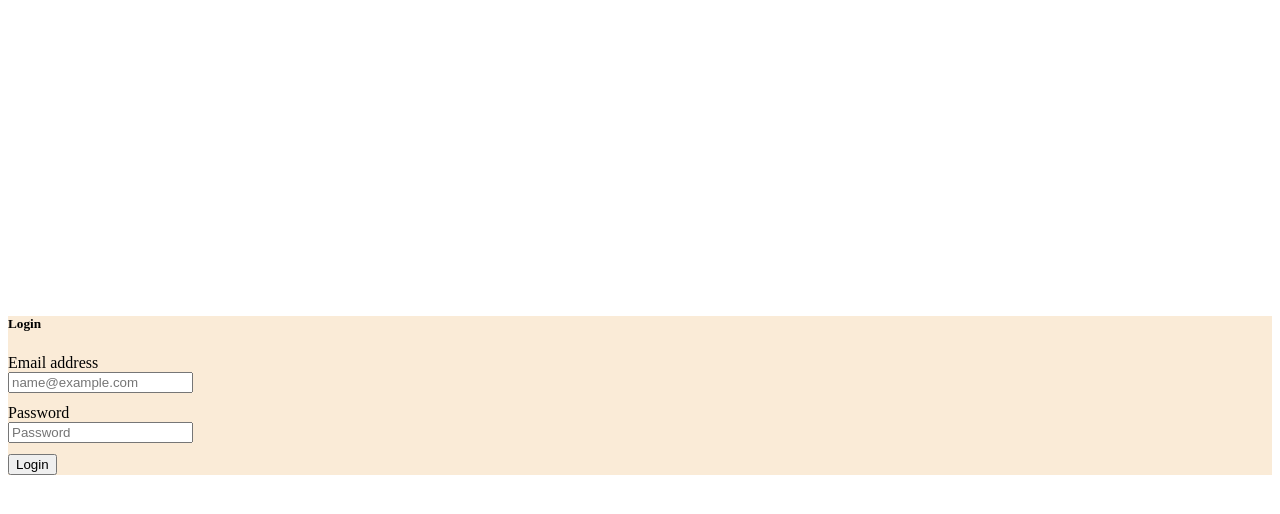
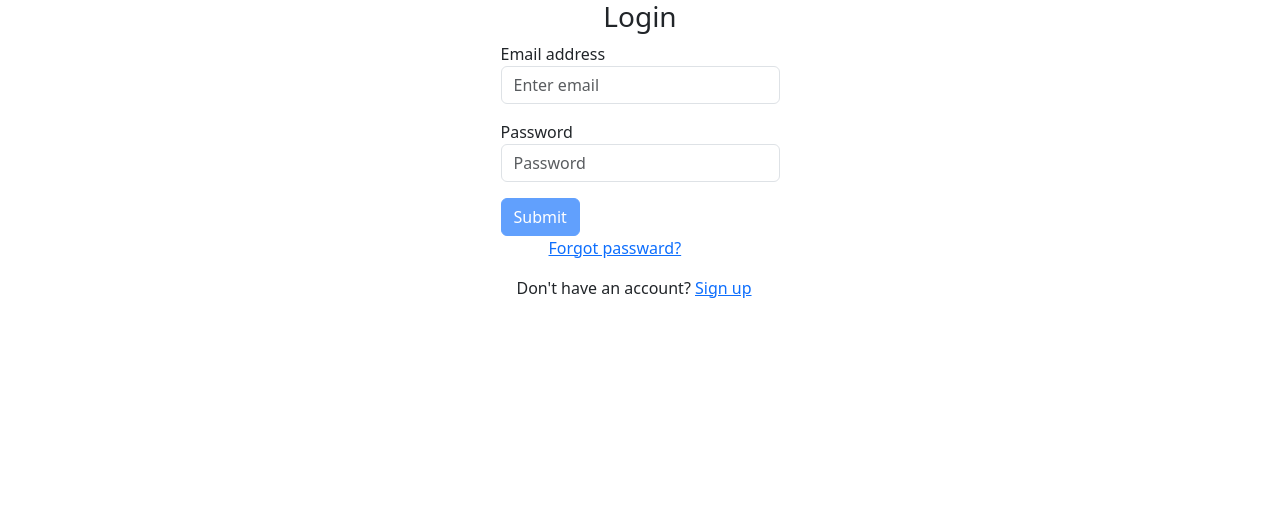
Before and after one commit to SatyamChoukse/Angular_Project_Initialization, an Angular app: page /login in a window 1280 px wide. Shown: the top 514 px of the page. Built offline with nearby package versions, Linux system fonts and the light colour scheme.

Commit message:
added login, confirmation dialog, and  loader component

```diff
--- a/package.json
+++ b/package.json
@@ -18,6 +18,7 @@
     "@angular/platform-browser": "^17.2.2",
     "@angular/platform-browser-dynamic": "^17.2.2",
     "@angular/router": "^17.2.2",
+    "bootstrap": "^5.3.3",
     "ngx-bootstrap": "^12.0.0",
     "rxjs": "~7.8.0",
     "tslib": "^2.3.0",
--- a/src/app/app.module.ts
+++ b/src/app/app.module.ts
@@ -6,6 +6,7 @@ import { LoginComponent } from './public/login/login.component';
 import { RegisterComponent } from './public/register/register.component';
 import { ReactiveFormsModule } from '@angular/forms';
 import { RouterModule, Routes } from '@angular/router';
+import { LoaderComponent } from './shared/loader/loader.component';
 
 
 const routes: Routes = [
@@ -17,7 +18,8 @@ const routes: Routes = [
   declarations: [
     AppComponent,
     LoginComponent,
-    RegisterComponent
+    RegisterComponent,
+    LoaderComponent
   ],
   imports: [
     BrowserModule,
--- a/src/app/public/login/login.component.html
+++ b/src/app/public/login/login.component.html
@@ -1,52 +1,49 @@
-<div class="container w-50 mt-2">
-  <div class="card" style="margin-top: 25%;">
-    <div class="card-body" style="background-color: antiquewhite;">
-      <h5 class="card-title text-center">Login</h5>
+<div class="container">
+  <div class="user text-center">
+      <h3>Login</h3>
+  </div>
 
+  <div *ngIf="loginFormGroup!=null" class="m-auto w-25">
       <form [formGroup]="loginFormGroup">
+          <div class="mb-3">
+              <label for="email">Email address</label>
+              <input type="email" class="form-control" placeholder="Enter email" name="email" formControlName="email">
+              <div
+                  *ngIf="this.loginFormGroup.controls.email && this.loginFormGroup.controls.email.invalid && this.loginFormGroup.controls.email.touched">
+                  <small class="text-danger" *ngIf="this.loginFormGroup.controls.email.hasError('required')">
+                      This field is required.*
+                  </small>
+                  <small class="text-danger" *ngIf="this.loginFormGroup.controls.email.hasError('pattern')">
+                      Enter in email format.*
+                  </small>
+              </div>
+          </div>
+          <div class="mb-3">
+              <label for="password" class="form-label mb-0">Password</label>
+              <input type="password" class="form-control " placeholder="Password" name="password"
+                  formControlName="password">
+              <div
+                  *ngIf="this.loginFormGroup.controls.password && this.loginFormGroup.controls.password.invalid && this.loginFormGroup.controls.password.touched">
 
-        <div class="mb-2" style="height: 50px;">
-          <div class="row">
-            <div class="col"><label class="form-control-sm">Email address</label></div>
-            <div class="col">
-              <input type="email" class="form-control form-control-sm" formControlName="email"
-                placeholder="name@example.com">
-              <span *ngIf="(loginFormGroup.controls.email.dirty || loginFormGroup.controls.email.touched)"
-                class="form-control-sm text-danger">
-                <span *ngIf="loginFormGroup.controls.email.errors?.['required']">*Email is Required</span>
-                <span *ngIf="loginFormGroup.controls.email.errors?.['pattern']">*Enter Valid Mail</span>
-              </span>
-            </div>
-          </div>
-        </div>
+                  <small class="text-danger" *ngIf="this.loginFormGroup.controls.password.hasError('required')">
+                      This field is required.*
+                  </small>
 
-        <div class="mb-2" style="height: 50px;">
-          <div class="row">
-            <div class="col col-md-6 "><label class="form-control-sm">Password</label></div>
-            <div class="col">
-              <input type="password" class="form-control form-control-sm" placeholder="Password"
-                formControlName="password">
-              <span *ngIf="(loginFormGroup.controls.password.dirty || loginFormGroup.controls.password.touched)"
-                class="form-control-sm text-danger">
-                <span *ngIf="loginFormGroup.controls.password.errors?.['required']">*Password is Required</span>
-              </span>
-            </div>
+                  <small class="text-danger" *ngIf="this.loginFormGroup.controls.password.hasError('minlength')">
+                      The minimum length for password is 6 characters.
+                  </small>
+
+              </div>
           </div>
 
-        </div>
+          <button type="submit" class="btn btn-primary"
+              [disabled]="loginFormGroup.invalid">Submit</button>
+      </form>
 
-        <div class="row container justify-content-center">
-          <div class="col-md-3">
-            <button *ngIf="!isShowSbnt" type="submit" class="btn btn-primary">Login</button>
+      <a class="ms-5">Forgot passward?</a>
 
-            <button *ngIf="isShowSbnt" class="btn btn-primary" type="button" disabled>
-              <span class="spinner-border spinner-border-sm" role="status" aria-hidden="true"></span>
-              <span class="sr-only">Loading...</span>
-            </button>
-          </div>
-        </div>
-
-      </form>
-    </div>
+      <div class="m-3">
+          Don't have an account? <a routerLink="../signup" class="">Sign up</a>
+      </div>
   </div>
 </div>
--- a/src/app/public/login/login.component.scss
+++ b/src/app/public/login/login.component.scss
@@ -0,0 +1,26 @@
+.box {
+  height: 100vh;
+  display: flex;
+  flex-direction: column;
+
+  align-items: center;
+  padding-top: 40px;
+
+  .user {
+    display: flex;
+    justify-content: center;
+    align-items: center;
+
+    a,
+    h1 {
+      margin: 0 10px;
+    }
+  }
+}
+
+.container {
+  h1 {
+    padding-bottom: 30px;
+  }
+
+}
--- a/src/app/public/login/login.component.ts
+++ b/src/app/public/login/login.component.ts
@@ -12,7 +12,7 @@ export class LoginComponent {
   public isShowSbnt: boolean = false;
   public loginFormGroup: FormGroup<loginModel> = new FormGroup<loginModel>({
     email: new FormControl(null, [Validators.required, Validators.pattern(/[a-zA-Z0-9_\-\.]+@[a-z]+\.[c][o][m]/)]),
-    password: new FormControl(null, [Validators.required]),
+    password: new FormControl(null, [Validators.required, Validators.minLength(6)]),
   })
 
   constructor(private auth: AuthService){}
--- /dev/null
+++ b/src/app/shared/loader/loader.component.html
@@ -0,0 +1,4 @@
+<div class="d-flex align-items-center justify-content-center">
+  <div class="spinner-border m-5" role="status">
+  </div>
+</div>
--- a/src/styles.scss
+++ b/src/styles.scss
@@ -1 +1,3 @@
 /* You can add global styles to this file, and also import other style files */
+
+@import "../node_modules/bootstrap/scss/bootstrap";
```
Also changed, not shown: src/app/shared/confirmation-dialog/confirmation-dialog.component.html (added, +7 -0 lines), src/app/shared/confirmation-dialog/confirmation-dialog.component.ts (added, +33 -0 lines), src/app/shared/loader/loader.component.ts (added, +10 -0 lines), src/app/shared/confirmation-dialog/confirmation-dialog.component.scss (added), src/app/shared/loader/loader.component.scss (added), 1 other file (tests, documents, lock files or other folders).
